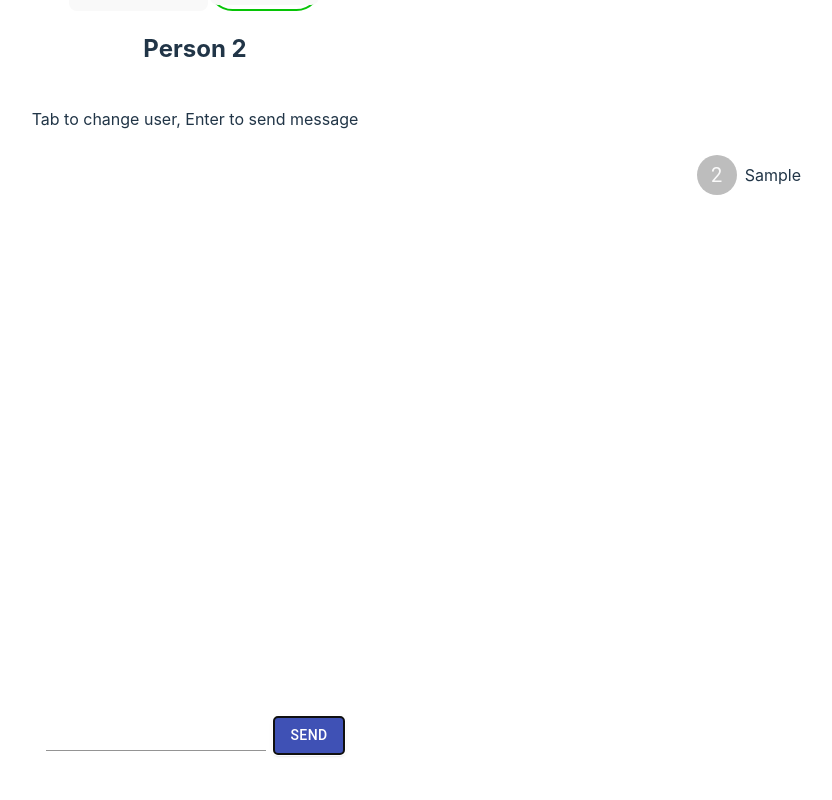
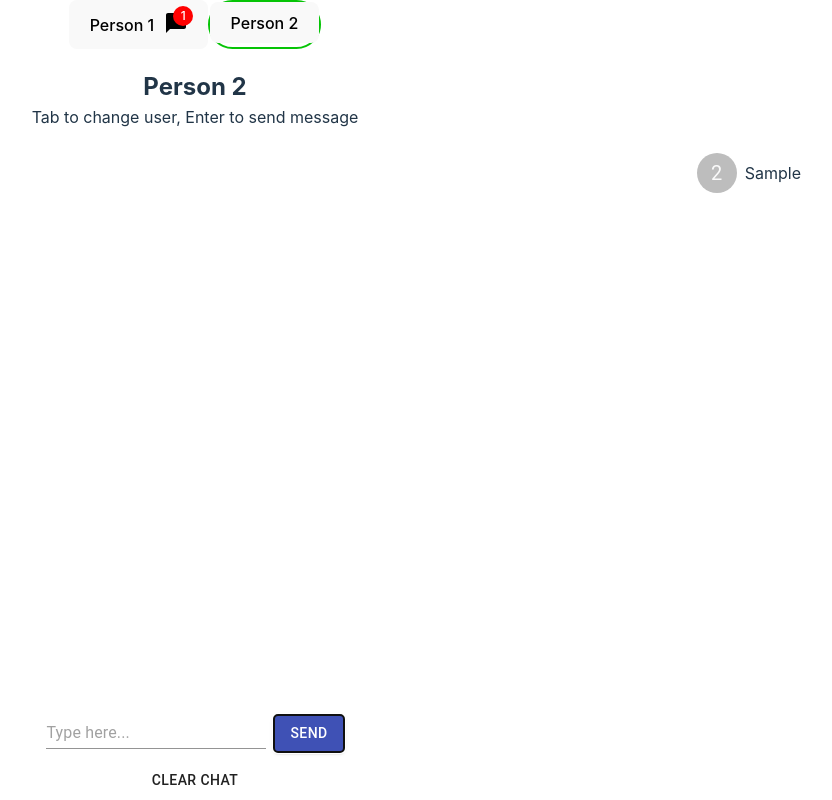
Before and after one commit to erenokur/react-rxjs-chat, a React (Vite) app: page /second-person in a window 1280 px wide. Both pictures are taken after typing "Sample" into the empty fields and a click on the button "SEND". Shown: the whole page, without its empty margins (445-1277 px from the left). Built offline with nearby package versions, Linux system fonts and the light colour scheme.

Commit message:
chat component css divided

```diff
--- /dev/null
+++ b/src/components/chat.css
@@ -0,0 +1,48 @@
+/* Chat.css */
+
+.container {
+  display: flex;
+  flex-direction: column;
+  justify-content: space-between;
+}
+
+.h2 {
+  display: flex;
+  justify-content: center;
+  width: 100%;
+}
+
+.p {
+  padding-top: 0px;
+  margin-top: -20px;
+  display: flex;
+  justify-content: center;
+  width: 100%;
+}
+
+.chat-box {
+  overflow-y: scroll;
+  overflow-x: hidden;
+  height: 70vh;
+  width: 100%;
+}
+
+.grid-container {
+  justify-content: flex-start;
+  padding-left: 10px;
+  padding-right: 10px;
+}
+
+.grid-container-end {
+  justify-content: flex-end;
+  padding-left: 10px;
+  padding-right: 10px;
+}
+
+.clear-button {
+  color: white;
+}
+
+.text-field {
+  color: white;
+}
--- a/src/components/chat.tsx
+++ b/src/components/chat.tsx
@@ -1,6 +1,7 @@
 import React, { useState, useLayoutEffect, useEffect, useRef } from "react";
 import { Avatar, Button, Container, Grid, TextField } from "@material-ui/core";
 import chatStore, { Message } from "../store/chatStore";
+import "./chat.css";
 
 interface ChatProps {
   person: string;
@@ -34,54 +35,20 @@ const Chat: React.FC<ChatProps> = ({ person }) => {
   };
 
   return (
-    <Container
-      maxWidth={false}
-      style={{
-        display: "flex",
-        flexDirection: "column",
-        justifyContent: "space-between",
-      }}
-    >
-      <h2
-        style={{
-          display: "flex",
-          justifyContent: "center",
-          width: "100%",
-        }}
-      >
-        {person}
-      </h2>
-      <p
-        style={{
-          paddingTop: "0px",
-          marginTop: "20px",
-          display: "flex",
-          justifyContent: "center",
-          width: "100%",
-        }}
-      >
-        Tab to change user, Enter to send message
-      </p>
-      <div
-        className="chat-box"
-        style={{
-          overflowY: "scroll",
-          overflowX: "hidden",
-          height: "70vh",
-          width: "100%",
-        }}
-      >
+    <Container maxWidth={false} className="container">
+      <h2 className="h2">{person}</h2>
+      <p className="p">Tab to change user, Enter to send message</p>
+      <div className="chat-box">
         {chatState.data.map((message: Message, index: number) => (
           <Grid
             container
             spacing={1}
             alignItems="center"
-            style={{
-              justifyContent:
-                message.person === "Person 1" ? "flex-start" : "flex-end",
-              paddingLeft: "10px",
-              paddingRight: "10px",
-            }}
+            className={
+              message.person === "Person 1"
+                ? "grid-container"
+                : "grid-container-end"
+            }
             key={index}
           >
             <Grid item>
@@ -103,7 +70,7 @@ const Chat: React.FC<ChatProps> = ({ person }) => {
               name="messageInput"
               placeholder="Type here..."
               required
-              inputProps={{ style: { color: "white" } }}
+              InputProps={{ className: "text-field" }}
             />
           </Grid>
           <Grid item>
@@ -113,11 +80,7 @@ const Chat: React.FC<ChatProps> = ({ person }) => {
           </Grid>
         </Grid>
       </form>
-      <Button
-        className="clear-button"
-        onClick={() => chatStore.clearChat()}
-        style={{ color: "white" }}
-      >
+      <Button className="clear-button" onClick={() => chatStore.clearChat()}>
         Clear Chat
       </Button>
     </Container>
```
